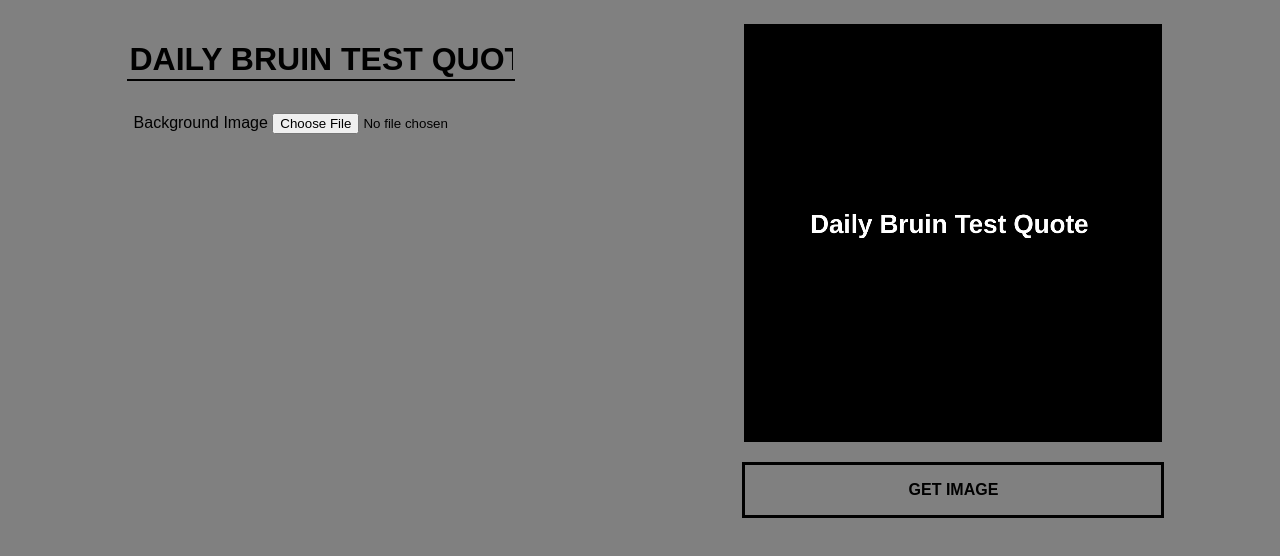
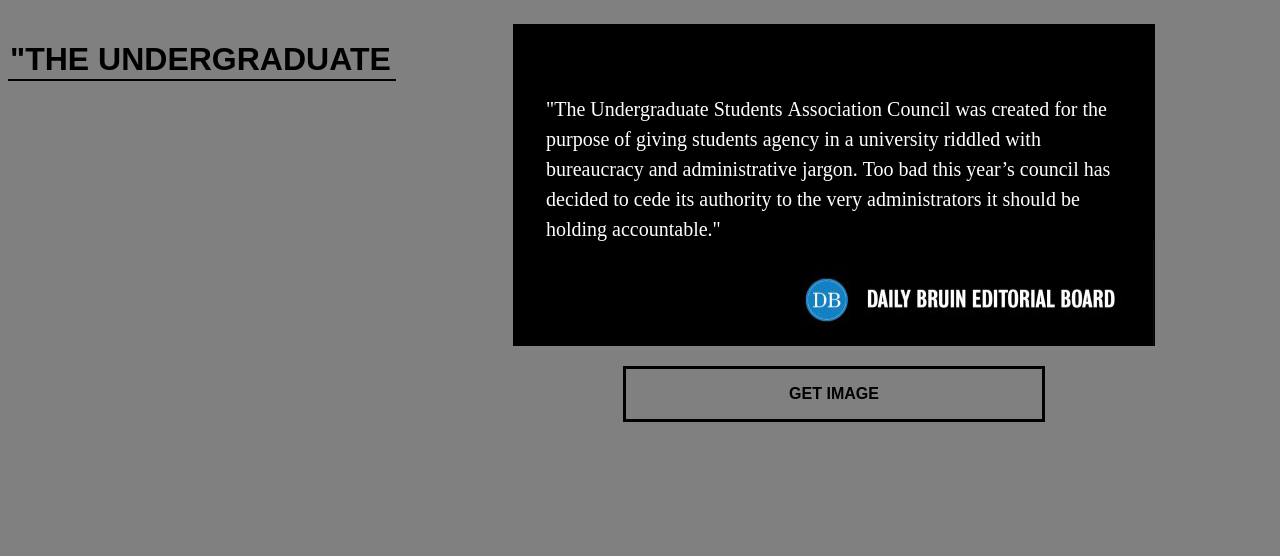
Before and after one commit to dailybruin/growl, a website: page edi-gen.html in a window 1280 px wide. Drawn offline with Linux system fonts and the light colour scheme.

Commit message:
correct bground and text spacing +remove img select

```diff
--- a/edi-gen.html
+++ b/edi-gen.html
@@ -14,14 +14,14 @@
 
     <div class="inputs">
       <input id="line1" type="text" class="inputs__text" value="" />
-      <div class="inputs__image">
+      <!-- <div class="inputs__image">
         <p class="inputs__image-text">Background Image</p>
         <input id="background-image" type="file" accept="image/*"/>
-      </div>
+      </div> -->
     </div>
     <div id="ediCanvas-container" class="cover">
-      <canvas id="ediCanvas" class="cover__canvas" width="1024" height="1024"></canvas>
-      <a id="download" class="cover__download" href='#' target="_blank">Get Image</a>
+      <canvas id="ediCanvas" class="cover__canvas" width="640px" height="320px"></canvas>
+      <a id="download" class="cover__download">Get Image</a>
     </div>
   </div>
   <script src="src_pub/bundle.js"></script>
--- a/src_pub/bundle.js
+++ b/src_pub/bundle.js
@@ -1,4 +1,4 @@
-(function(){function e(t,n,r){function s(o,u){if(!n[o]){if(!t[o]){var a=typeof require=="function"&&require;if(!u&&a)return a(o,!0);if(i)return i(o,!0);var f=new Error("Cannot find module '"+o+"'");throw f.code="MODULE_NOT_FOUND",f}var l=n[o]={exports:{}};t[o][0].call(l.exports,function(e){var n=t[o][1][e];return s(n?n:e)},l,l.exports,e,t,n,r)}return n[o].exports}var i=typeof require=="function"&&require;for(var o=0;o<r.length;o++)s(r[o]);return s}return e})()({1:[function(require,module,exports){
+(function(){function r(e,n,t){function o(i,f){if(!n[i]){if(!e[i]){var c="function"==typeof require&&require;if(!f&&c)return c(i,!0);if(u)return u(i,!0);var a=new Error("Cannot find module '"+i+"'");throw a.code="MODULE_NOT_FOUND",a}var p=n[i]={exports:{}};e[i][0].call(p.exports,function(r){var n=e[i][1][r];return o(n||r)},p,p.exports,r,e,n,t)}return n[i].exports}for(var u="function"==typeof require&&require,i=0;i<t.length;i++)o(t[i]);return o}return r})()({1:[function(require,module,exports){
 // :: entry.js
 /*
     Acts as our "entry-point," setting everything up for us.
@@ -12,17 +12,17 @@
 const renderer = require('./renderer');
 const stateManager = require('./stateManager');
 const imageHandler = require('./imageHandler');
-const defaultImage = "./img/blackBackground.jpg";
+const defaultImage = "./img/editorialbg.jpg";
 
-function handleImage(file, imageNumber)
-{
-  imageHandler.loadImageFromFile(file, imageNumber);
-}
+// function handleImage(file, imageNumber)
+// {
+//   imageHandler.loadImageFromFile(file, imageNumber);
+// }
 
-function handleBackgroundImage(evt)
-{
-  handleImage(evt.target.files[0], 1);
-}
+// function handleBackgroundImage(evt)
+// {
+//   handleImage(evt.target.files[0], 1);
+// }
 
 function handleLine1(evt)
 {
@@ -33,32 +33,46 @@
 {
   const target = evt.target;
 
-  if (evt.target.value.toUpperCase() === 'DAILY BRUIN TEST QUOTE')
+  if (evt.target.value.toUpperCase() === 'Enter Text Here!')
   {
     target.value = '';
   }
 }
 
-function downloadCover(evt)
-{
-  const target = evt.target;
-  const cover = renderer.getCover();
 
-  target.href = cover;
+//v1
+// function downloadCover(evt)
+// {
+//   const target = evt.target;
+//   const cover = renderer.getCover();
+
+//   target.href = "editorial.jpg";
+// }
+
+//v2
+function downloadCover(link, canvasId, filename) {
+  link.href = document.getElementById(canvasId).toDataURL();
+  link.download = filename;
 }
 
-document.getElementById('background-image')
-    .addEventListener('change', handleBackgroundImage, false);
+// document.getElementById('background-image')
+//     .addEventListener('change', handleBackgroundImage, false);
 
   document.getElementById('line1')
     .addEventListener('input', handleLine1, false);
 
 
+//v2
+  document.getElementById('download').addEventListener('click', function() {
+  downloadCover(this, 'ediCanvas', 'test.png');},
+  false);
+
   document.getElementById('line1')
     .addEventListener('focus', handleTextFocus, false);
 
-  document.getElementById('download')
-    .addEventListener('click', downloadCover, false);
+  //v1
+  // document.getElementById('download')
+  //   .addEventListener('click', downloadCover, false);
 
 function init()
 {
@@ -66,6 +80,7 @@
   const state = stateManager.getState();
 
   input1.value = state.line1;
+  // defaultImage.setAttribute('crossOrigin', 'anonymous');
   imageHandler.renderImage(defaultImage, 1);
 }
 
@@ -87,18 +102,18 @@
   let srcHeight = height;
   let dx = 0;
   let dy = 0;
-  const realRatio = width / height;
+  // const realRatio = width / height;
 
-  if (realRatio < ratio)
-  {
-    srcHeight = width / ratio;
-    dy = (height - srcHeight) / 2;
-  }
-  else if (realRatio > ratio)
-  {
-    srcWidth = height / ratio;
-    dx = (width - srcWidth) / 2;
-  }
+  // if (realRatio < ratio)
+  // {
+  //   srcHeight = width / ratio;
+  //   dy = (height - srcHeight) / 2;
+  // }
+  // else if (realRatio > ratio)
+  // {
+  //   srcWidth = height / ratio;
+  //   dx = (width - srcWidth) / 2;
+  // }
 
   return {
     width: srcWidth,
@@ -112,7 +127,7 @@
 {
   const image = new Image();
   image.onload = () => {
-    const ratio = imageNumber === 1 ? 1.5 : 1;
+    const ratio = 1;
     const srcCoords = calculateSourceCoordinates(image.width, image.height, ratio);
     const imageData = {
       image,
@@ -124,26 +139,24 @@
 
     if (imageNumber === 1) {
       stateManager.setImage1(imageData);
-    } else {
-      stateManager.setImage2(imageData);
     }
   };
   image.src = src;
 };
 
-const loadImageFromFile = (src, imageNumber) => {
+// const loadImageFromFile = (src, imageNumber) => {
 
-  const reader = new FileReader();
+//   const reader = new FileReader();
 
-  reader.onload = (e) =>
-  {
-    renderImage(e.target.result, imageNumber);
-  };
-  reader.readAsDataURL(src);
-};
+//   reader.onload = (e) =>
+//   {
+//     renderImage(e.target.result, imageNumber);
+//   };
+//   reader.readAsDataURL(src);
+// };
 
 module.exports = {
-  loadImageFromFile,
+  // loadImageFromFile,
   renderImage
 };
 
@@ -190,10 +203,6 @@
   const ctx = canvas.getContext('2d');
   const state = stateManager.getState();
 
-  ctx.clearRect(0, 0, canvas.width, canvas.height);
-  ctx.fillStyle = '#f98a5f';
-  ctx.fillRect(0, 0, canvas.width, canvas.height);
-
   // Background Image rendering
   if (typeof state.image1.image !== 'undefined')
   {
@@ -203,18 +212,19 @@
       state.image1.dy,
       state.image1.width,
       state.image1.height,
-      0, 0, canvas.width, canvas.height);
+      0, 0,
+      canvas.width, canvas.height);
   }
 
   // Line 1
   textSize = Math.floor(ctx.canvas.height * 0.063);
-  canvasMaxWidth = Math.floor(ctx.canvas.width - ctx.canvas.width * 0.05);
-  ctx.font = `bold ${textSize}px sans-serif`;
+  canvasMaxWidth = Math.floor(ctx.canvas.width - ctx.canvas.width * 0.10);
+  ctx.font = `${textSize}px 'Cormorant Garamond'`;
   ctx.fillStyle = 'white';
-  ctx.textAlign = 'center';
-  textX = ctx.canvas.width / 2;
-  textY = ctx.canvas.height / 2;
-  wrapText(ctx, state.line1, textX, textY, canvasMaxWidth, textSize);
+  ctx.textAlign = 'left';
+  textX = ctx.canvas.width / 20; //reciprocal of half maxwidth scaling factor 3 lines up
+  textY = ctx.canvas.height / 3.5;
+  wrapText(ctx, state.line1, textX, textY, canvasMaxWidth, textSize + 10);
 };
 
 stateManager.addSubscriber(renderState);
@@ -223,7 +233,7 @@
 const getCover = () =>
 {
   var image = new Image();
-	image.src = ctx.toDataURL("image/png");
+	image.src = ctx.toDataURL("image/jpg");
 	return image;
 };
 
@@ -242,7 +252,7 @@
 // ::
 
 const state = {
-  line1: 'Daily Bruin Test Quote',
+  line1: '\"The Undergraduate Students Association Council was created for the purpose of giving students agency in a university riddled with bureaucracy and administrative jargon. Too bad this year’s council has decided to cede its authority to the very administrators it should be holding accountable.\"',
   image1: {}
 };
 const subscribers = [];
@@ -273,19 +283,12 @@
   callSubscribers();
 };
 
-const setImage2 = (image) =>
-{
-  state.image2 = image;
-  callSubscribers();
-};
-
 const getState = () => state;
 
 module.exports = {
   addSubscriber,
   setLine1,
   setImage1,
-  setImage2,
   getState
 };
 
--- a/styles/styles.css
+++ b/styles/styles.css
@@ -31,8 +31,7 @@
 .inputs {
   font-family: Arial, Helvetica, sans-serif;
   text-align: center;
-  flex-grow: 1;
-  flex-basis: auto;
+  clear: both;
 }
 
 .inputs__text {
@@ -70,11 +69,11 @@
 
 .cover__canvas {
   border: 1px solid black;
-  width: 100%;
-  height: 100%;
   text-align: center;
-  max-width: 26em;
-  max-height: 26em;
+}
+
+#ediCanvas-container {
+  clear: both;
 }
 
 .cover__download {
@@ -91,6 +90,7 @@
   outline: none;
   border: 3px solid black;
   max-width: 24em;
+  cursor:pointer;
 }
 
 @media only screen {
```
Also changed, not shown: src/entry.js (+34 -19 lines), src/imageHandler.js (+21 -23 lines), src/renderer.js (+9 -12 lines), src/stateManager.js (+1 -8 lines), img/editorialbg.jpg (added), 1 other file.
